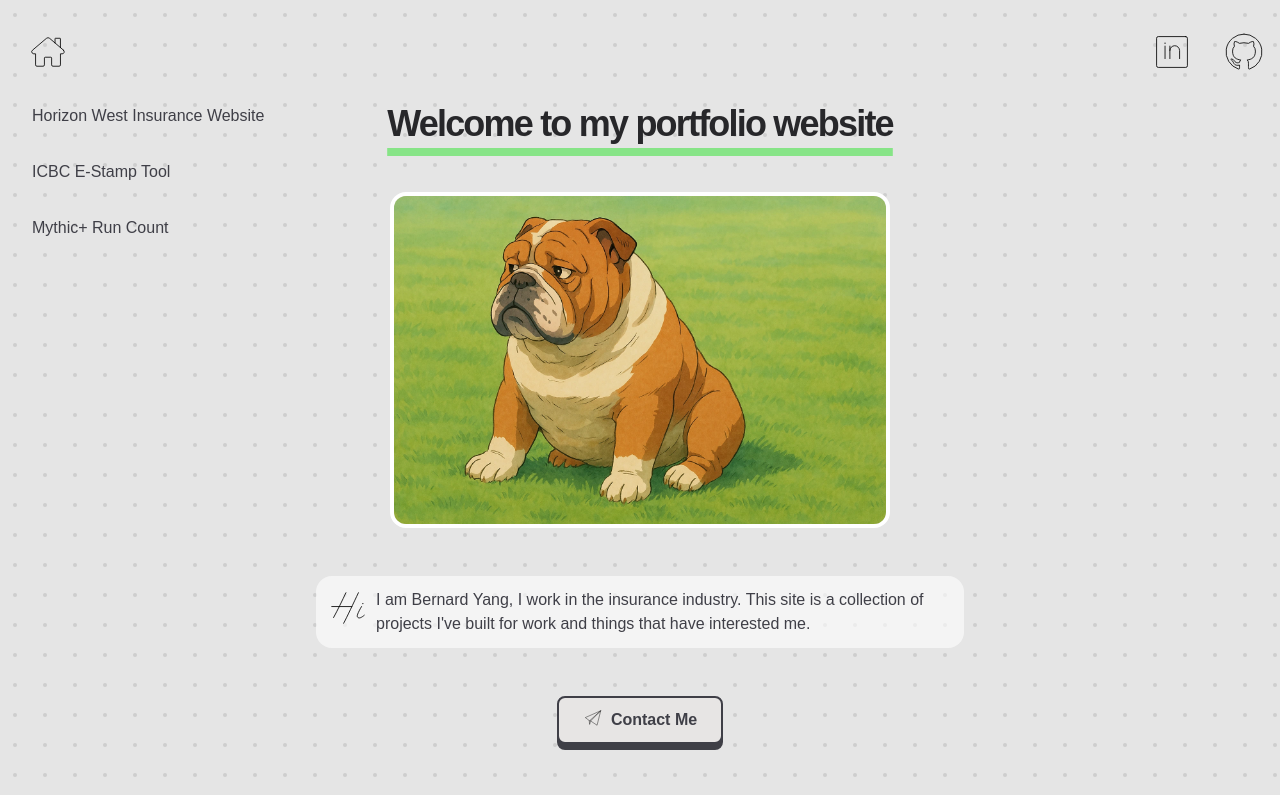
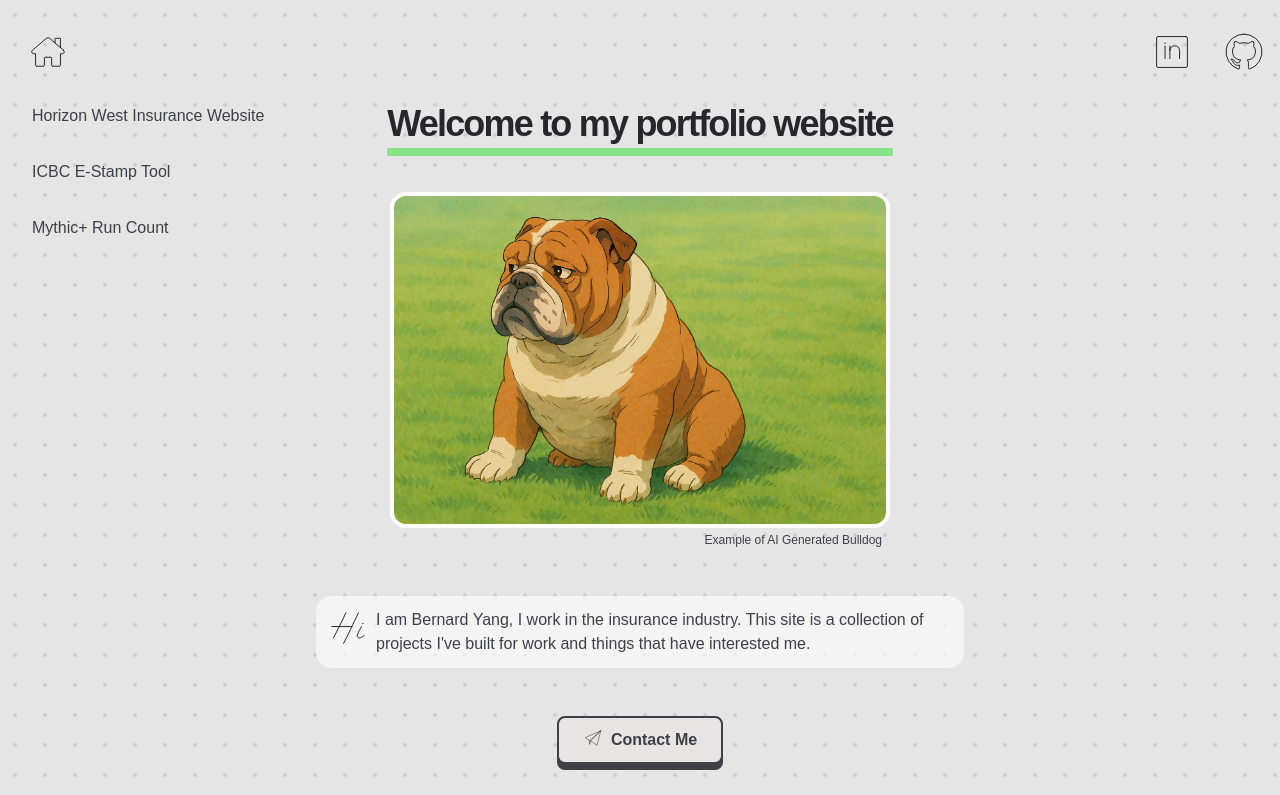
Before and after one commit to WebDevBernard/next-portfolio, a Next.js app: page / in a window 1280 px wide. Shown: the top 795 px of the page. Built offline with nearby package versions, Linux system fonts and the light colour scheme; no server answers; a web font is replaced by a local one.

Commit message:
update avatar

```diff
--- a/src/app/page.tsx
+++ b/src/app/page.tsx
@@ -33,7 +33,13 @@ export default function Page() {
       <h1 className="underline-offset-[8px] md:underline-offset-[12px] transition-all duration-300 underline decoration-8 decoration-[#4AE54A]/60">
         {title}
       </h1>
-      <Avatar />
+      <div>
+        <Avatar />
+        <p className="flex justify-end px-2 pt-1 text-xs">
+          Example of AI Generated Bulldog
+        </p>
+      </div>
+
       <span className="bg-white/60 rounded-2xl p-3">
         <Image src="/hi.svg" alt={"hi"} width={40} height={40} unoptimized />
         <p className="">{description}</p>
```
